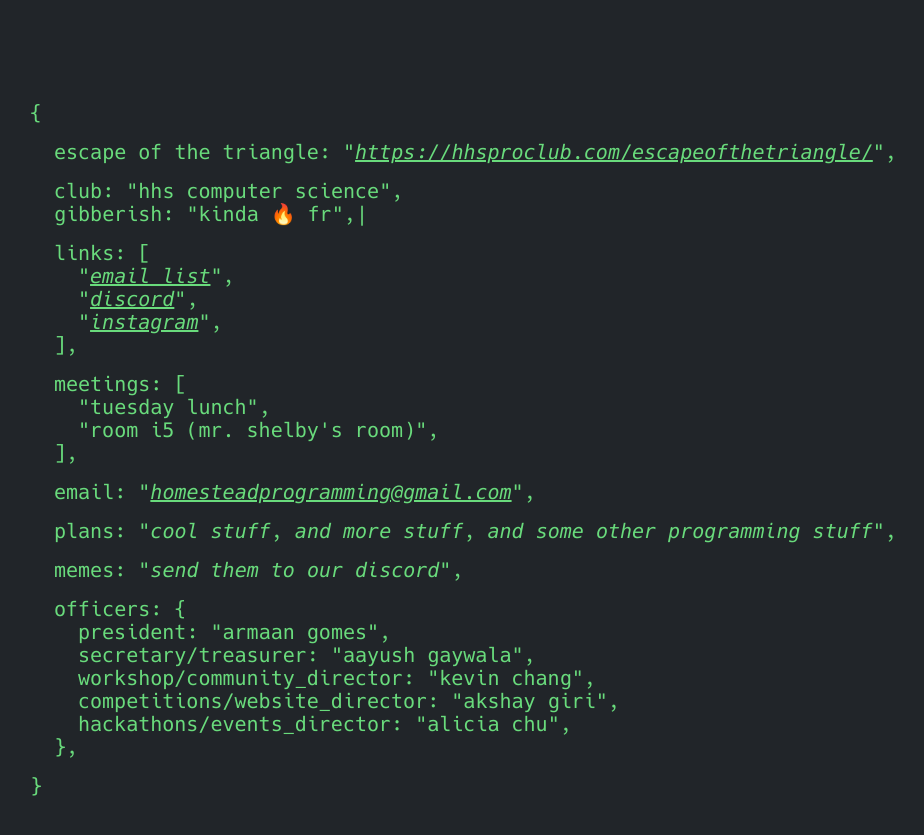
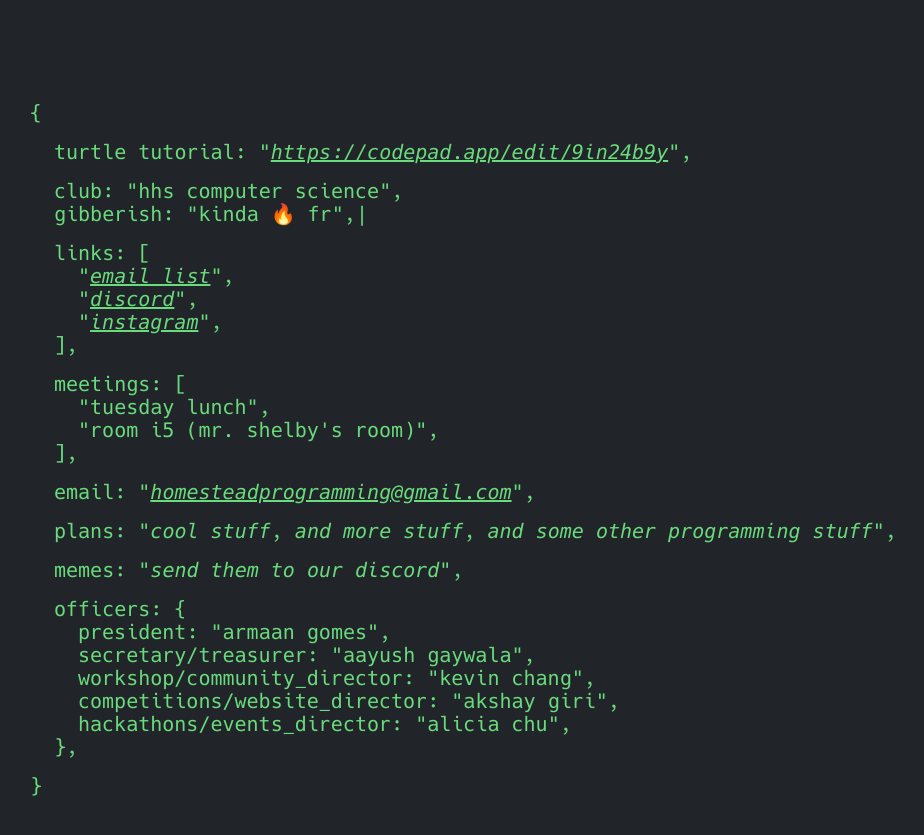
Before and after one commit to arghunter/arghunter.github.io, a Jekyll site: the page built from index.md, in a window 1280 px wide. Shown: the top 835 px of the page, without its empty margins (226-1150 px from the left). Built offline with Jekyll 4.4.1, drawn with Linux system fonts in a browser that asks for light colours.

Commit message:
Update home.html

```diff
--- a/_layouts/home.html
+++ b/_layouts/home.html
@@ -4,7 +4,7 @@ layout: default
 
 <main class="json">
   <div class="block">
-    <p><span class="key">Escape of The Triangle</span><span class="attr"><a href="https://hhsproclub.com/escapeofthetriangle/">{{ "https://hhsproclub.com/escapeofthetriangle/" }}</a></span></p>
+    <p><span class="key">Turtle Tutorial</span><span class="attr"><a href="https://codepad.app/edit/9in24b9y">{{ "https://codepad.app/edit/9in24b9y" }}</a></span></p>
   </div>
   <div class="block">
     {% if site.json.name %}
```
